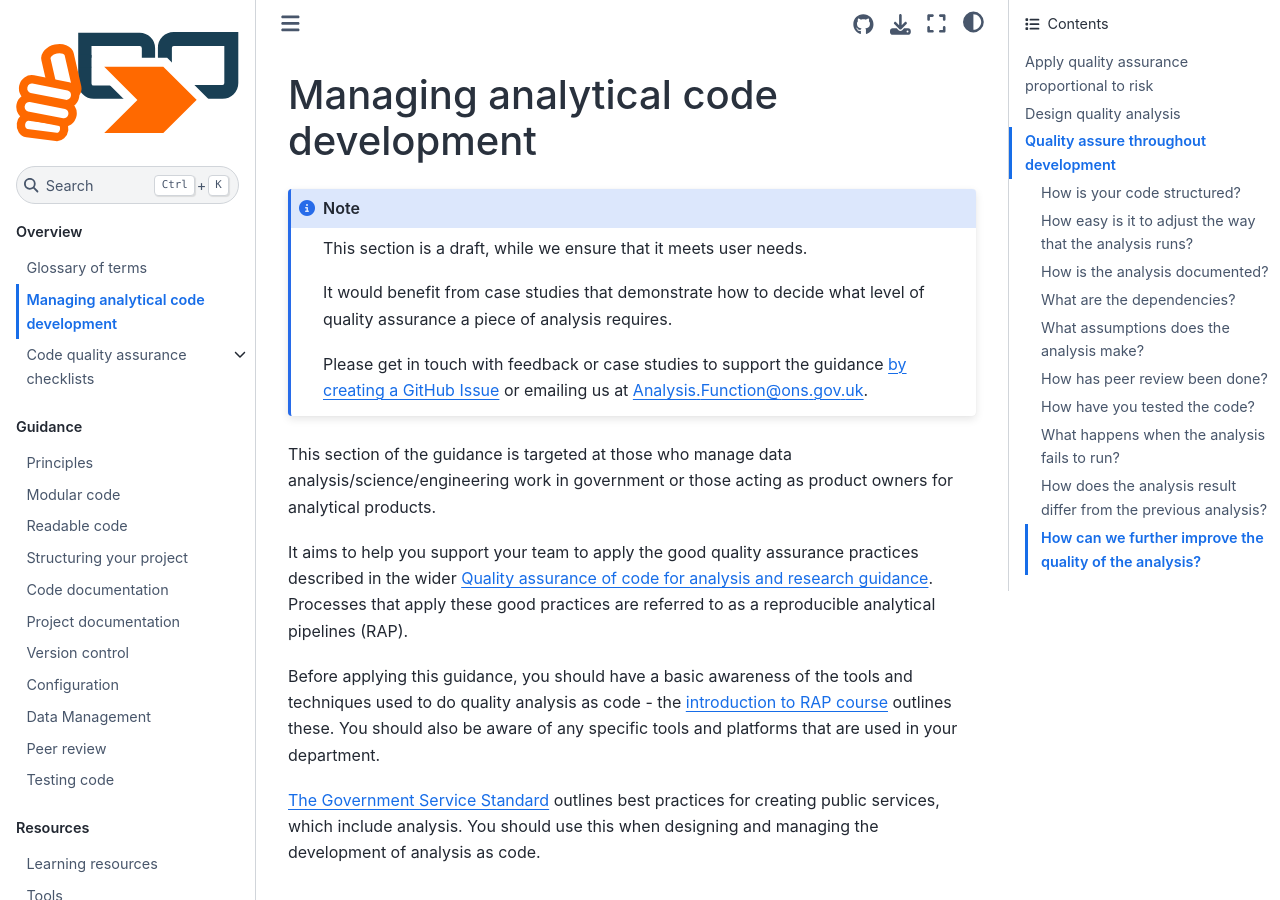
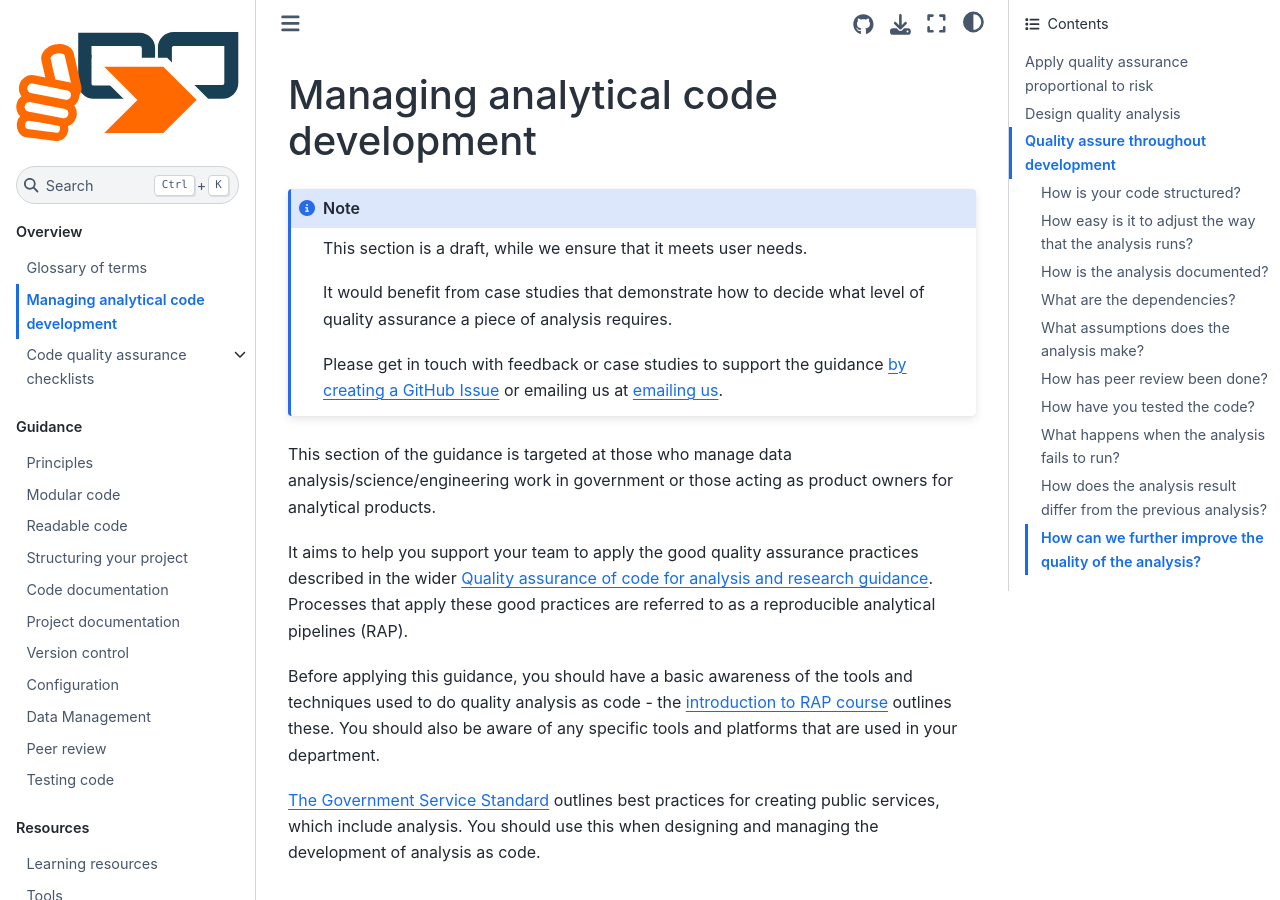
Before and after one commit to best-practice-and-impact/qa-of-code-guidance, a Jupyter Book: the page built from book/managers_guide.md, in a window 1280 px wide and 900 px high. Built offline with Jupyter Book 1.0.4 settings and Sphinx 7.4.7 and the Sphinx Book theme 1.1.4, drawn with Linux system fonts in a browser that asks for light colours.

Commit message:
Correct email address on managers guide page

````diff
--- a/book/managers_guide.md
+++ b/book/managers_guide.md
@@ -5,7 +5,7 @@
 
 It would benefit from case studies that demonstrate how to decide what level of quality assurance a piece of analysis requires.
 
-Please get in touch with feedback or case studies to support the guidance [by creating a GitHub Issue](https://github.com/best-practice-and-impact/qa-of-code-guidance/issues) or emailing us at [Analysis.Function@ons.gov.uk](mailto:Analysis.Function@ons.gov.uk).
+Please get in touch with feedback or case studies to support the guidance [by creating a GitHub Issue](https://github.com/best-practice-and-impact/qa-of-code-guidance/issues) or emailing us at [emailing us](mailto:ASAP@ons.gov.uk).
 ```
 
 This section of the guidance is targeted at those who manage data analysis/science/engineering work in government or those acting as product owners for analytical products.
````
